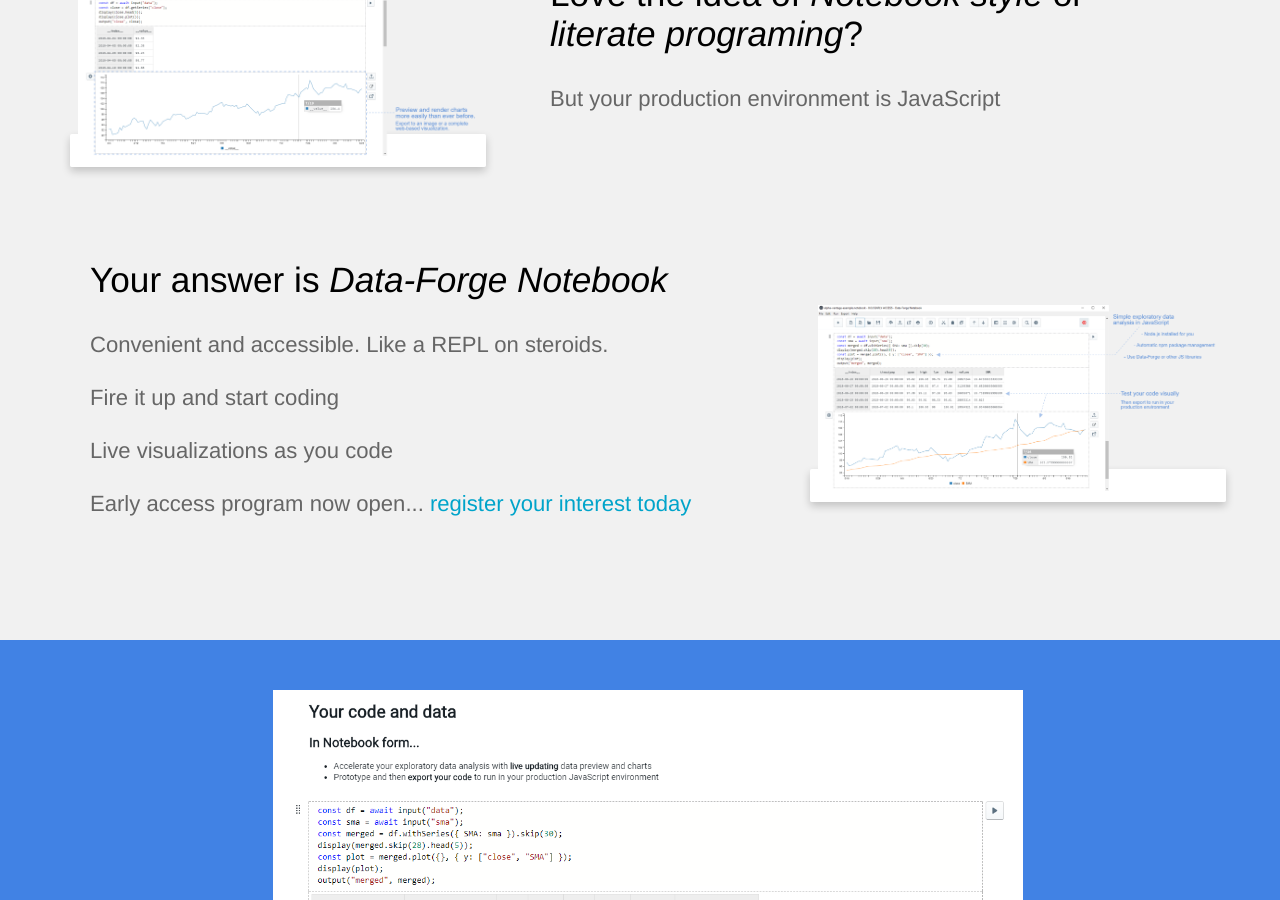
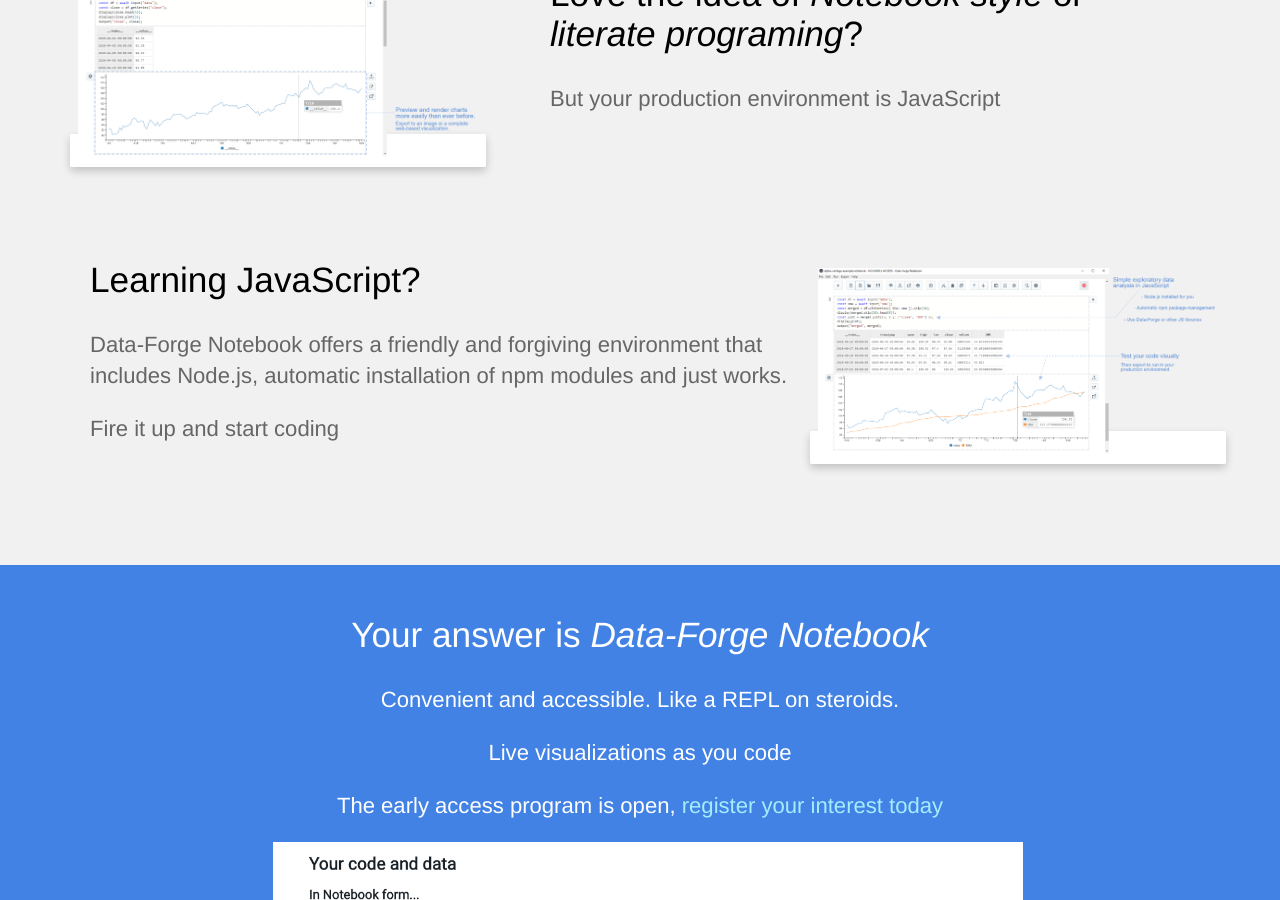
Before and after one commit to ashleydavis/data-forge-notebook-landing-page, a Jekyll site: the page built from index.html, in a window 1280 px wide and 900 px high, scrolled down 1546 px. Built offline with Jekyll 4.4.1, drawn with Linux system fonts in a browser that asks for light colours; the list of posts is cut into pages by our own code.

Commit message:
Improvements to the landing page.

```diff
--- a/index.html
+++ b/index.html
@@ -87,11 +87,9 @@
 	<section class="features">
 		<div class="container flex">
 			<div class="text">
-                <h2>Your answer is <i>Data-Forge Notebook</i></h2>
-                <p>Convenient and accessible. Like a REPL on steroids.</p>
+                <h2>Learning JavaScript?</h2>
+                <p>Data-Forge Notebook offers a friendly and forgiving environment that includes Node.js, automatic installation of npm modules and just works.</p>
                 <p>Fire it up and start coding</p>
-                <p>Live visualizations as you code</p>
-				<p>Early access program now open... <a target="_blank" href="http://eepurl.com/dyb9dn">register your interest today</a></p>
 			</div>
             <div class="zoomable-image">
                 <input type="checkbox" id="zoomCheck4">
@@ -116,6 +114,11 @@
 
     <section class="hero">
         <div class="text-container">
+            <h2>Your answer is <i>Data-Forge Notebook</i></h2>
+            <p>Convenient and accessible. Like a REPL on steroids.</p>
+            <p>Live visualizations as you code</p>
+            <p>The early access program is open, <a target="_blank" style="color: #A4EDFF;" href="http://eepurl.com/dyb9dn">register your interest today</a></p>
+
             <div class="zoomable-image">
                 <input type="checkbox" id="zoomCheck1">
                 <label for="zoomCheck1">
```
